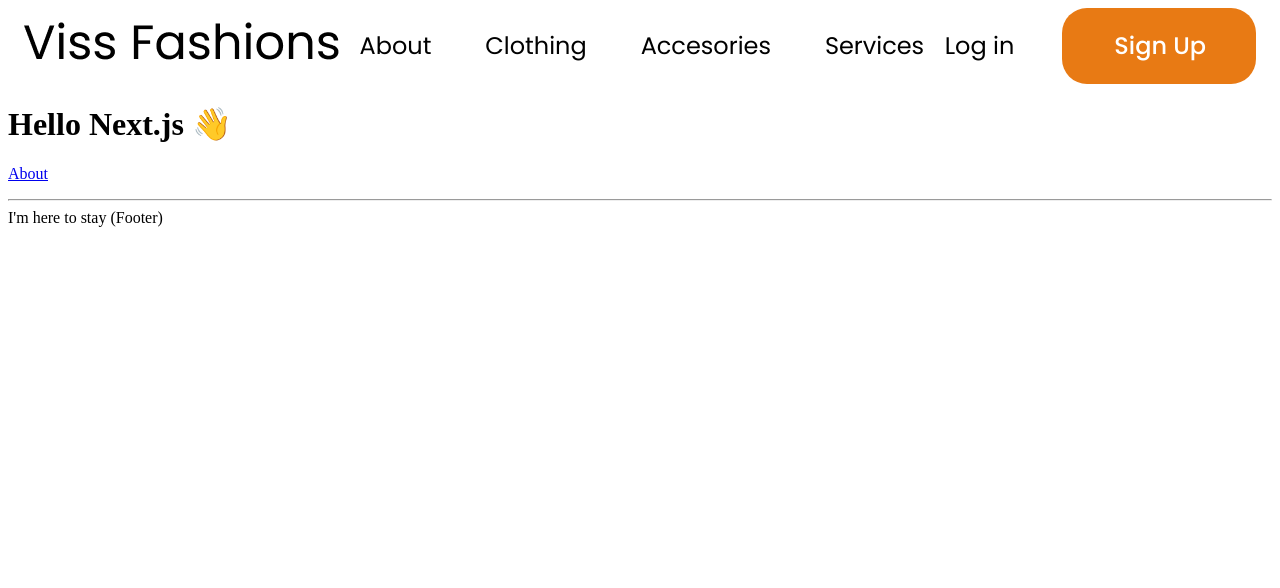
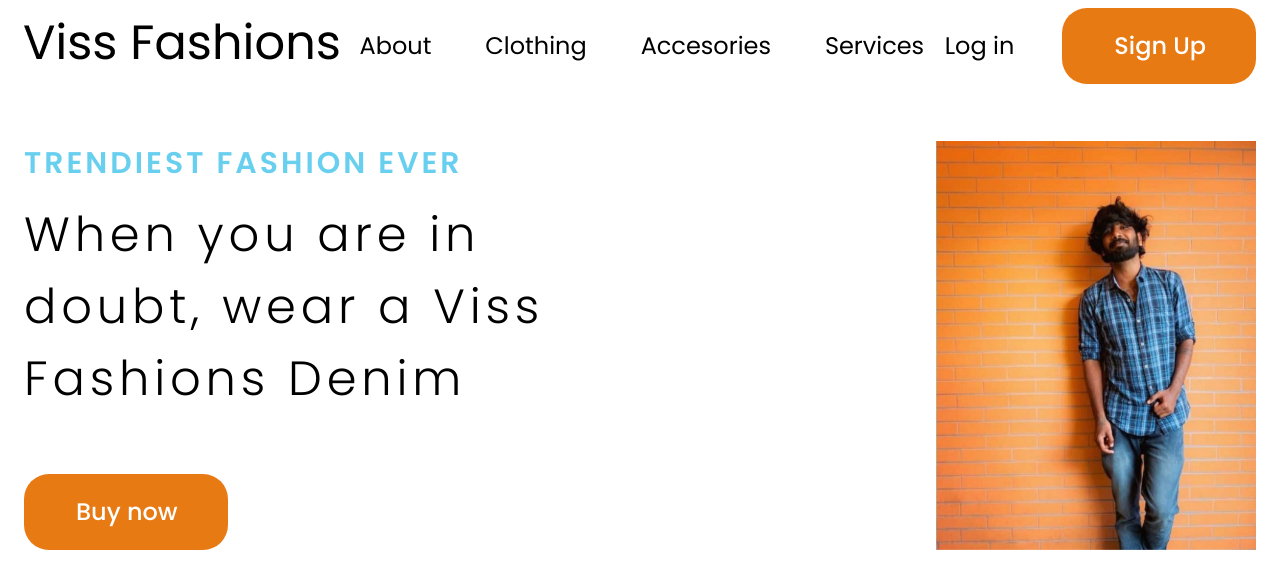
Before and after one commit to Marquez-22/proyecto-2.0, a Next.js app: page / in a window 1280 px wide. Shown: the top 588 px of the page. Built offline with nearby package versions, Linux system fonts and the light colour scheme.

Commit message:
pagina terminada

```diff
--- /dev/null
+++ b/src/components/Banner/index.tsx
@@ -0,0 +1,48 @@
+import { ReactNode } from "react"
+import { Text } from "../Text"
+import { Button } from "../Button"
+import { Container } from "../Container"
+
+type BannerType = "banner1" | "banner2"
+
+interface BannerProps {
+    children?: ReactNode
+    type?: BannerType
+}
+
+export const Banner = ({ children, type = "banner1" }: BannerProps) => {
+    return (<>
+        <Container>
+            <div className={`banner ${type}`}>
+
+                <div className="columna1">
+                    <div className="content-info">
+                        <Text className="titulo" type="text2" >
+                            Trendiest Fashion ever
+
+                        </Text>
+
+                        <Text className="parrafo">
+                            When you are in doubt,
+                            wear a Viss Fashions
+                            Denim
+                        </Text>
+
+                        <Button className="boton" >
+                            Buy now
+                        </Button>
+                    </div>
+                </div>
+
+
+                <div className="columna2">
+                    <img src="/images/banner.png"></img>
+                </div>
+
+
+
+            </div>
+        </Container>
+
+    </>)
+}
--- /dev/null
+++ b/src/components/Banner/styles.scss
@@ -0,0 +1,39 @@
+.banner {
+    display: flex;
+    justify-content: left;
+
+    .columna1 {
+        flex:1;
+        align-items: end;
+        display: flex;
+        flex-wrap: wrap;
+
+
+    }
+
+    .columna2 {
+        flex: 1;
+        justify-content: end;
+        display: flex;
+
+        img{
+            width:min(100%,20rem);
+        }
+    }
+
+    .content-info{
+
+    }
+
+
+    .titulo{
+        margin-bottom: 0.81rem;
+    }
+    .parrafo{
+        margin-bottom: 3.68rem;
+    }
+
+
+
+
+}
--- a/src/components/Button/index.tsx
+++ b/src/components/Button/index.tsx
@@ -4,14 +4,15 @@
 
 interface ButtonProps {
     children?: ReactNode
+    type?: ButtonType
+    className?: string
 
-    type?:ButtonType
 }
 
 
-export const Button = ({children,type="btn1"}:ButtonProps) => {
+export const Button = ({ children, type = "btn1", className = "" }: ButtonProps) => {
     return (<>
-        <button className={`btn ${type}`}>
+        <button className={`btn ${type} ${className}`}>
             {children}
         </button>
     </>)
--- a/src/components/Button/styles.scss
+++ b/src/components/Button/styles.scss
@@ -12,6 +12,7 @@
     padding-bottom: 1.25rem;
     color: white;
     &1{
+
         background:#E87A14;
 
     }
--- a/src/components/Header/styles.scss
+++ b/src/components/Header/styles.scss
@@ -4,6 +4,7 @@
         justify-content: space-between;
         display: flex;
         align-items: center;
+        margin-bottom: 3.56rem;
 
 
         .columna2{
--- a/src/components/Layout.tsx
+++ b/src/components/Layout.tsx
@@ -16,10 +16,7 @@
     </Head>
     <Header/>
     {children}
-    <footer>
-      <hr />
-      <span>I'm here to stay (Footer)</span>
-    </footer>
+
   </div>
 )
 
--- /dev/null
+++ b/src/components/Text/index.tsx
@@ -0,0 +1,24 @@
+import { ReactNode } from "react"
+
+
+
+
+type TextType = "text1" | "text2"
+
+interface TextProps {
+    children?: ReactNode
+    type?: TextType
+    className?:string
+}
+
+
+
+
+export const Text = ({ children, type = "text1", className="" }: TextProps) => {
+    return (<>
+        <div className={`text ${type} ${className}`} >
+            {children}
+        </div>
+
+    </>)
+}
--- /dev/null
+++ b/src/components/Text/styles.scss
@@ -0,0 +1,22 @@
+.text {
+    font-family: 'Poppins';
+    font-weight: 300;
+    font-size: 3rem;
+    line-height: 4.5rem;
+    letter-spacing: 0.1em;
+    color: black;
+
+
+    &1{
+
+    }
+    &2{
+    font-family: 'Poppins';
+    font-weight: 600;
+    font-size: 1.87rem;
+    line-height: 2.81rem;
+    color:#44C3EBCC;
+    text-transform: uppercase;
+
+    }
+}
--- a/src/pages/index.tsx
+++ b/src/pages/index.tsx
@@ -1,12 +1,10 @@
 import Link from 'next/link'
 import Layout from '../components/Layout'
+import { Banner } from '../components/Banner'
 
 const IndexPage = () => (
   <Layout title="Home | Next.js + TypeScript Example">
-    <h1>Hello Next.js 👋</h1>
-    <p>
-      <Link href="/about">About</Link>
-    </p>
+    <Banner/>
   </Layout>
 )
 
--- a/src/styles/index.css
+++ b/src/styles/index.css
@@ -64,6 +64,7 @@
   justify-content: space-between;
   display: flex;
   align-items: center;
+  margin-bottom: 3.56rem;
 }
 .cabecera .menu .columna2 {
   display: flex;
@@ -119,4 +120,46 @@
   width: min(100%, 50rem);
 }
 
+.text {
+  font-family: "Poppins";
+  font-weight: 300;
+  font-size: 3rem;
+  line-height: 4.5rem;
+  letter-spacing: 0.1em;
+  color: black;
+}
+.text2 {
+  font-family: "Poppins";
+  font-weight: 600;
+  font-size: 1.87rem;
+  line-height: 2.81rem;
+  color: rgba(68, 195, 235, 0.8);
+  text-transform: uppercase;
+}
+
+.banner {
+  display: flex;
+  justify-content: left;
+}
+.banner .columna1 {
+  flex: 1;
+  align-items: end;
+  display: flex;
+  flex-wrap: wrap;
+}
+.banner .columna2 {
+  flex: 1;
+  justify-content: end;
+  display: flex;
+}
+.banner .columna2 img {
+  width: min(100%, 20rem);
+}
+.banner .titulo {
+  margin-bottom: 0.81rem;
+}
+.banner .parrafo {
+  margin-bottom: 3.68rem;
+}
+
 /*# sourceMappingURL=index.css.map */
--- a/src/styles/index.scss
+++ b/src/styles/index.scss
@@ -4,3 +4,5 @@
 @import "../components/Button/styles.scss";
 @import "../components/Link/styles.scss";
 @import "../components/Container/styles.scss";
+@import "../components/Text/styles.scss";
+@import "../components/Banner/styles.scss";
```
Also changed, not shown: public/images/banner.png (added), 1 other file (tests, documents, lock files or other folders).
